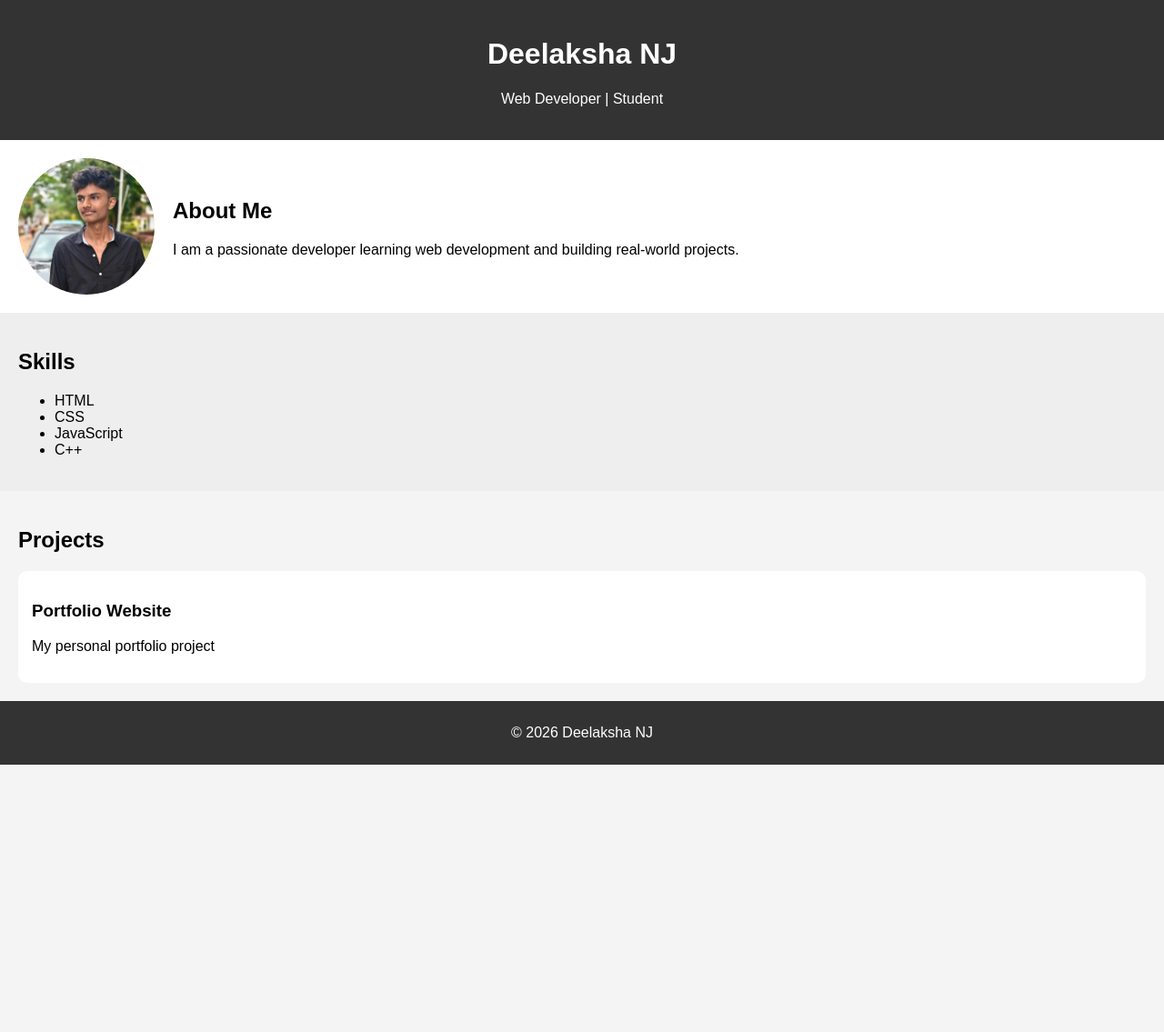
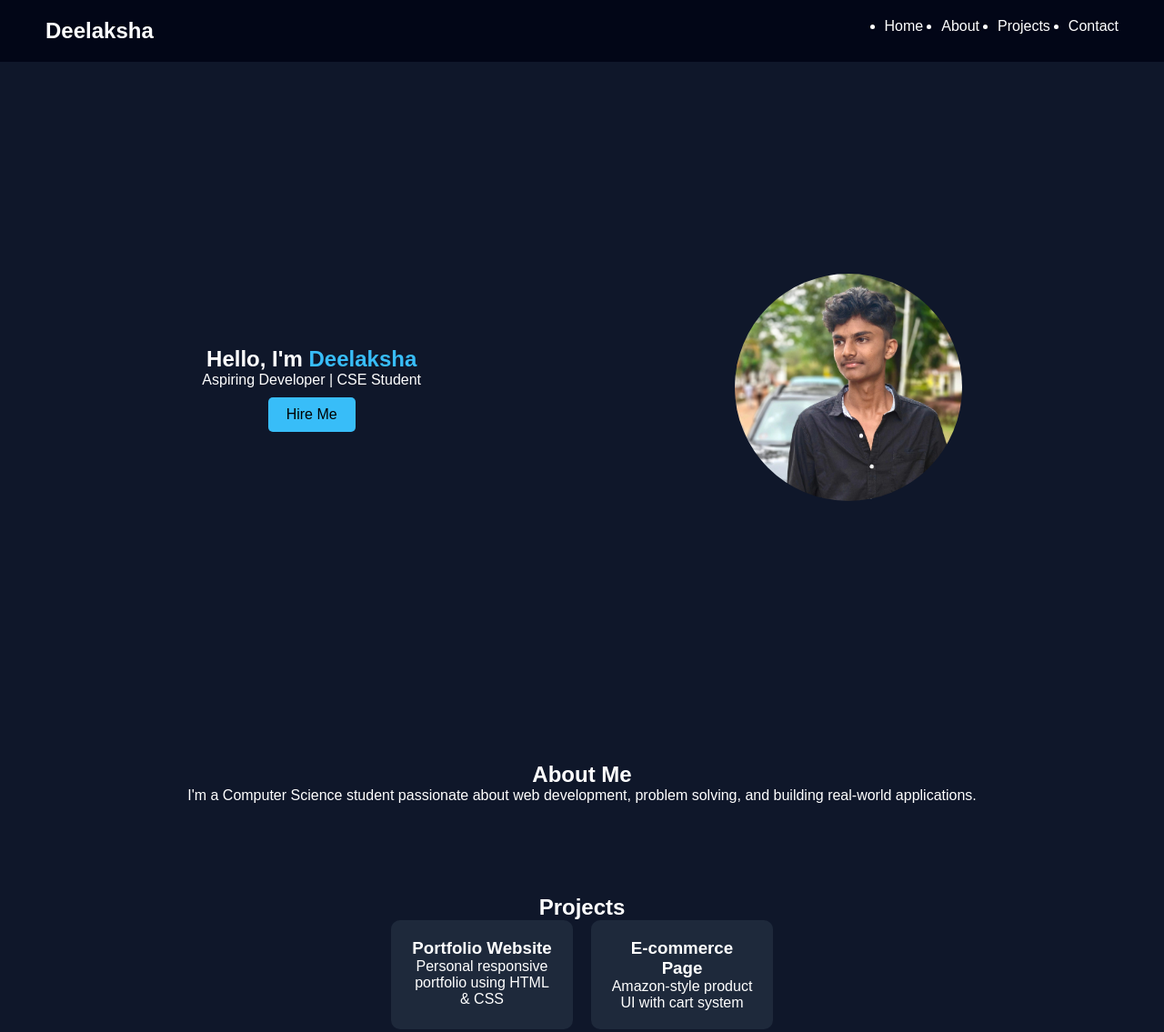
Before and after one commit to Deelaksha22/SaiKet-Internship-Task, a plain HTML site: page Task1-Portfolio/index.html in a window 1280 px wide. Shown: the top 1135 px of the page at 91% size. Before the commit the page ends 841 px from the top, so only its background shows below. Drawn offline with Linux system fonts and the light colour scheme.

Commit message:
Updated Task 1 and Task 3 navbar design

```diff
--- a/Task1-Portfolio/index.html
+++ b/Task1-Portfolio/index.html
@@ -3,46 +3,76 @@
 <head>
   <meta charset="UTF-8">
   <meta name="viewport" content="width=device-width, initial-scale=1.0">
-    <title>My Portfolio</title>
-
-    <!-- Correct CSS Link -->
+  <title>Deelaksha | Portfolio</title>
   <link rel="stylesheet" href="style.css">
 </head>
 <body>
 
+<!-- Navbar -->
 <header>
-    <h1>Deelaksha NJ</h1>
-    <p>Web Developer | Student</p>
+  <nav class="navbar">
+    <h2 class="logo">Deelaksha</h2>
+    <ul class="nav-links">
+      <li><a href="#home">Home</a></li>
+      <li><a href="#about">About</a></li>
+      <li><a href="#projects">Projects</a></li>
+      <li><a href="#contact">Contact</a></li>
+    </ul>
+  </nav>
 </header>
 
-<section class="about">
-    <img src="photo.jpeg" alt="Profile Photo">
-    <div>
-        <h2>About Me</h2>
-        <p>I am a passionate developer learning web development and building real-world projects.</p>
+<!-- Hero Section -->
+<section id="home" class="hero">
+  <div class="hero-text">
+    <h1>Hello, I'm <span>Deelaksha</span></h1>
+    <p>Aspiring Developer | CSE Student</p>
+    <a href="#contact" class="btn">Hire Me</a>
+  </div>
+  <div class="hero-img">
+    <img src="photo.jpeg" alt="Profile">
   </div>
 </section>
 
-<section class="skills">
-    <h2>Skills</h2>
-    <ul>
-        <li>HTML</li>
-        <li>CSS</li>
-        <li>JavaScript</li>
-        <li>C++</li>
-    </ul>
+<!-- About -->
+<section id="about">
+  <h2>About Me</h2>
+  <p>
+    I'm a Computer Science student passionate about web development,
+    problem solving, and building real-world applications.
+  </p>
 </section>
 
-<section class="projects">
+<!-- Projects -->
+<section id="projects">
   <h2>Projects</h2>
+  <div class="project-container">
+
     <div class="card">
       <h3>Portfolio Website</h3>
-        <p>My personal portfolio project</p>
+      <p>Personal responsive portfolio using HTML & CSS</p>
+    </div>
+
+    <div class="card">
+      <h3>E-commerce Page</h3>
+      <p>Amazon-style product UI with cart system</p>
+    </div>
+
   </div>
 </section>
 
+<!-- Contact -->
+<section id="contact">
+  <h2>Contact Me</h2>
+  <form>
+    <input type="text" placeholder="Your Name" required>
+    <input type="email" placeholder="Your Email" required>
+    <textarea placeholder="Message"></textarea>
+    <button type="submit">Send</button>
+  </form>
+</section>
+
 <footer>
-    <p>© 2026 Deelaksha NJ</p>
+  <p>© 2026 Deelaksha | All Rights Reserved</p>
 </footer>
 
 </body>
--- a/Task1-Portfolio/script.js
+++ b/Task1-Portfolio/script.js
@@ -1 +1 @@
-alert("Welcome to my portfolio!");
+console.log("Portfolio Loaded Successfully 🚀");
--- a/Task1-Portfolio/style.css
+++ b/Task1-Portfolio/style.css
@@ -1,53 +1,115 @@
-body {
-    font-family: Arial, sans-serif;
-    margin: 0;
-    background: #f4f4f4;
+* {
+  margin: 0;
+  padding: 0;
+  box-sizing: border-box;
+  font-family: 'Poppins', sans-serif;
 }
 
-/* Header */
-header {
-    background: #333;
-    color: white;
-    text-align: center;
-    padding: 20px;
+body {
+  background: #0f172a;
+  color: #fff;
 }
 
-/* About Section */
-.about {
-    display: flex;
-    align-items: center;
-    padding: 20px;
-    background: white;
+/* Navbar */
+.navbar {
+  display: flex;
+  justify-content: space-between;
+  padding: 20px 50px;
+  background: #020617;
 }
 
-.about img {
-    width: 150px;
-    border-radius: 50%;
-    margin-right: 20px;
+.nav-links {
+  display: flex;
+  gap: 20px;
 }
 
-/* Skills */
-.skills {
-    padding: 20px;
-    background: #eee;
+.nav-links a {
+  color: white;
+  text-decoration: none;
+  transition: 0.3s;
+}
+
+.nav-links a:hover {
+  color: #38bdf8;
+}
+
+/* Hero */
+.hero {
+  display: flex;
+  justify-content: space-around;
+  align-items: center;
+  height: 90vh;
+}
+
+.hero-text h1 span {
+  color: #38bdf8;
+}
+
+.btn {
+  padding: 10px 20px;
+  background: #38bdf8;
+  border: none;
+  border-radius: 5px;
+  color: black;
+  text-decoration: none;
+  margin-top: 10px;
+  display: inline-block;
+}
+
+.hero-img img {
+  width: 250px;
+  border-radius: 50%;
+}
+
+/* Sections */
+section {
+  padding: 50px;
+  text-align: center;
 }
 
 /* Projects */
-.projects {
-    padding: 20px;
+.project-container {
+  display: flex;
+  justify-content: center;
+  gap: 20px;
 }
 
 .card {
-    background: white;
-    padding: 15px;
-    margin-top: 10px;
-    border-radius: 10px;
+  background: #1e293b;
+  padding: 20px;
+  border-radius: 10px;
+  width: 200px;
+  transition: 0.3s;
+}
+
+.card:hover {
+  transform: scale(1.05);
+}
+
+/* Contact */
+form {
+  display: flex;
+  flex-direction: column;
+  gap: 10px;
+  max-width: 400px;
+  margin: auto;
+}
+
+input, textarea {
+  padding: 10px;
+  border: none;
+  border-radius: 5px;
+}
+
+button {
+  background: #38bdf8;
+  border: none;
+  padding: 10px;
+  cursor: pointer;
 }
 
 /* Footer */
 footer {
-    text-align: center;
-    background: #333;
-    color: white;
-    padding: 10px;
+  padding: 20px;
+  background: #020617;
 }
--- a/Task3-Navbar/style.css
+++ b/Task3-Navbar/style.css
@@ -1,74 +1,110 @@
+* {
+    margin: 0;
+    padding: 0;
+    box-sizing: border-box;
+    font-family: 'Segoe UI', sans-serif;
+}
+
 body {
-    margin: 0;
-    font-family: Arial;
+    background: #0f172a;
+    color: white;
 }
 
 /* Navbar */
-nav {
+.navbar {
     display: flex;
     justify-content: space-between;
     align-items: center;
-    background: #222;
-    color: white;
-    padding: 15px 20px;
+    padding: 15px 40px;
+    background: rgba(15, 23, 42, 0.9);
+    backdrop-filter: blur(10px);
+    position: sticky;
+    top: 0;
 }
 
 /* Logo */
 .logo {
-    font-size: 20px;
+    font-size: 22px;
     font-weight: bold;
+    color: #38bdf8;
 }
 
-/* Menu */
-ul {
+/* Links */
+.nav-links {
+    display: flex;
     list-style: none;
-    display: flex;
-    margin: 0;
+    gap: 25px;
 }
 
-ul li {
-    margin: 0 15px;
+.nav-links li a {
+    text-decoration: none;
+    color: #cbd5f5;
+    font-size: 16px;
+    position: relative;
 }
 
-ul li a {
-    color: white;
-    text-decoration: none;
+/* Hover underline */
+.nav-links li a::after {
+    content: "";
+    position: absolute;
+    width: 0%;
+    height: 2px;
+    background: #38bdf8;
+    left: 0;
+    bottom: -5px;
+    transition: 0.3s;
 }
 
-ul li a:hover {
-    color: yellow;
+.nav-links li a:hover::after {
+    width: 100%;
 }
 
-/* Sections */
-section {
-    height: 100vh;
-    padding: 20px;
+/* Button */
+.btn {
+    background: #38bdf8;
+    padding: 8px 16px;
+    border-radius: 6px;
+    cursor: pointer;
+    transition: 0.3s;
 }
 
-/* Mobile Menu */
+.btn:hover {
+    background: #0ea5e9;
+}
+
+/* Hamburger */
 .menu-toggle {
     display: none;
     font-size: 24px;
     cursor: pointer;
 }
 
-/* Responsive */
+/* Mobile */
 @media (max-width: 768px) {
-    ul {
+    .nav-links {
+        position: absolute;
+        top: 70px;
+        right: 0;
+        background: #1e293b;
+        flex-direction: column;
+        width: 200px;
+        text-align: center;
         display: none;
-        flex-direction: column;
-        background: #333;
-        position: absolute;
-        top: 60px;
-        right: 0;
-        width: 200px;
     }
 
-    ul.active {
+    .nav-links li {
+        padding: 15px 0;
+    }
+
+    .nav-links.active {
         display: flex;
     }
 
     .menu-toggle {
         display: block;
     }
+
+    .btn {
+        display: none;
+    }
 }
```
Also changed, not shown: Task3-Navbar/index.html (+16 -16 lines), Task3-Navbar/script.js (+6 -3 lines), Task4-Form/index.html (+1 -0 lines). Lines whose indentation alone changed are shown as unchanged.
